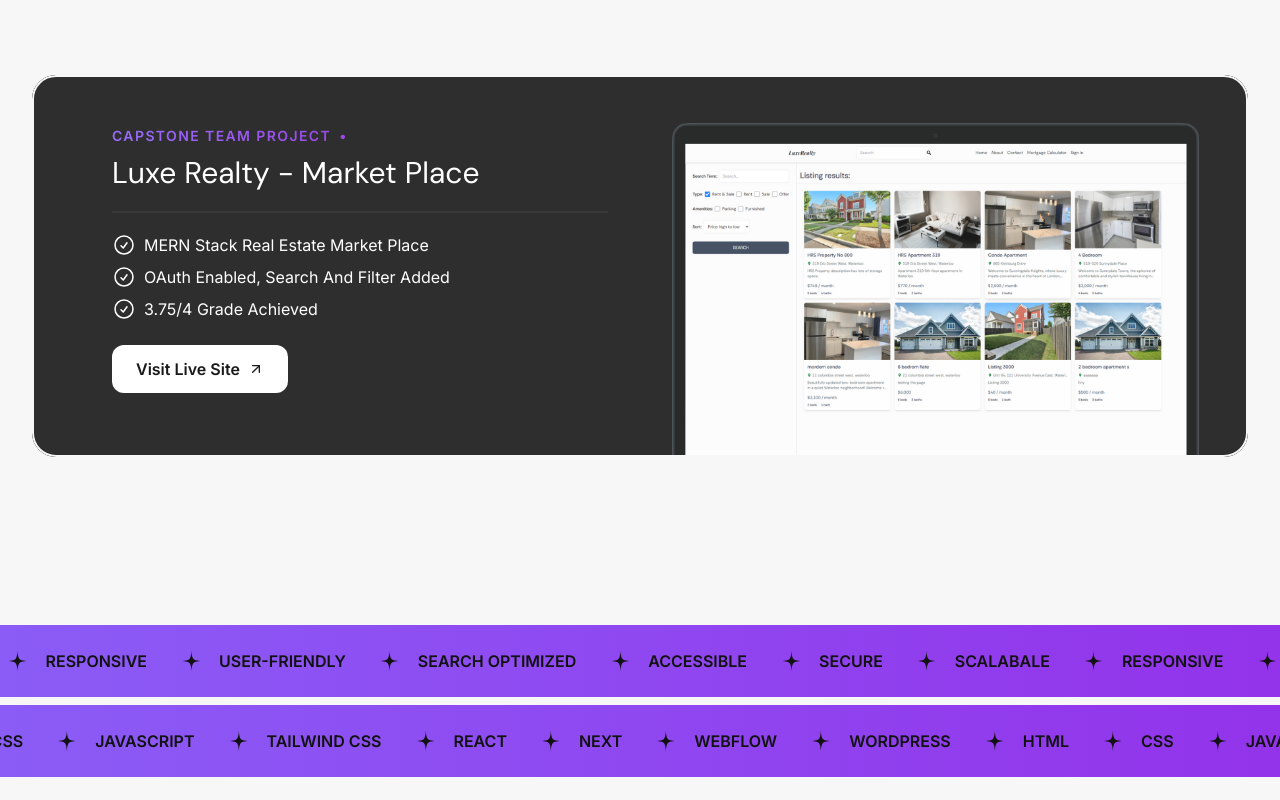
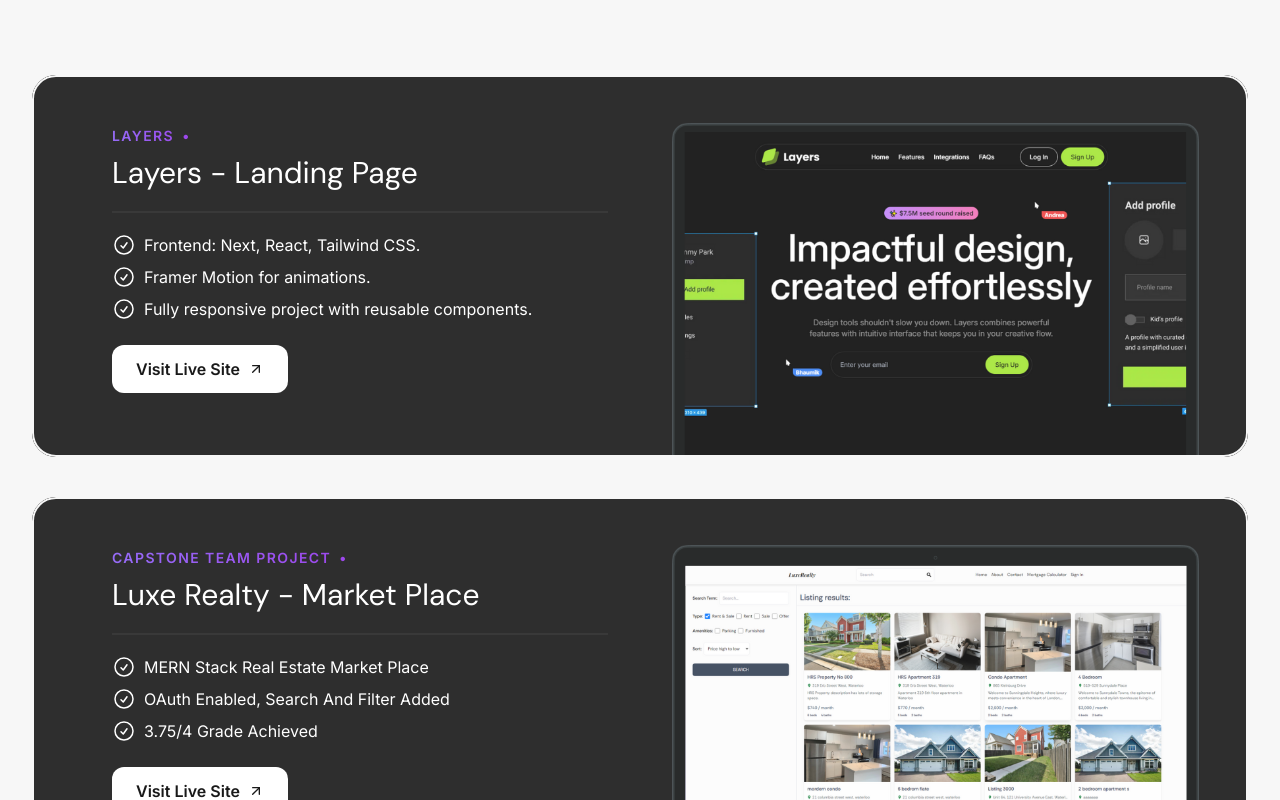
Before and after one commit to bhaumik-dev/bhaumik-dev-portfolio, a Next.js app: page / in a window 1280 px wide. Shown: the part 1080-1880 px from the top of the page. Built offline with nearby package versions, Linux system fonts and the light colour scheme.

Commit message:
Added Layers Project with corrections.

```diff
--- a/src/sections/Projects.tsx
+++ b/src/sections/Projects.tsx
@@ -20,7 +20,7 @@
 
 // First set of projects
 
-const layersProjects = [
+const portfolioProjects1 = [
   {
     company: "Layers",
     year: "2025",
@@ -33,9 +33,6 @@
     link: "https://layers-project-rho.vercel.app/",
     image: layersProject,
   },
-];
-
-const portfolioProjects1 = [
   {
     company: "Capstone Team Project",
     year: "2021",
```
